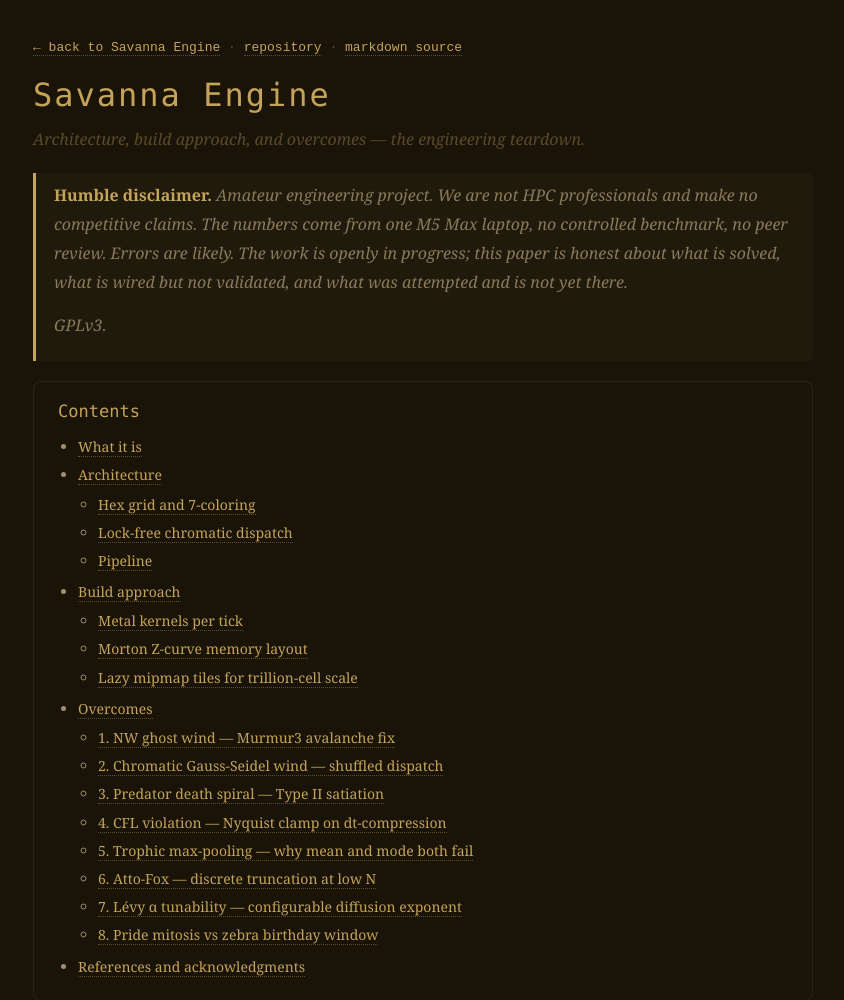
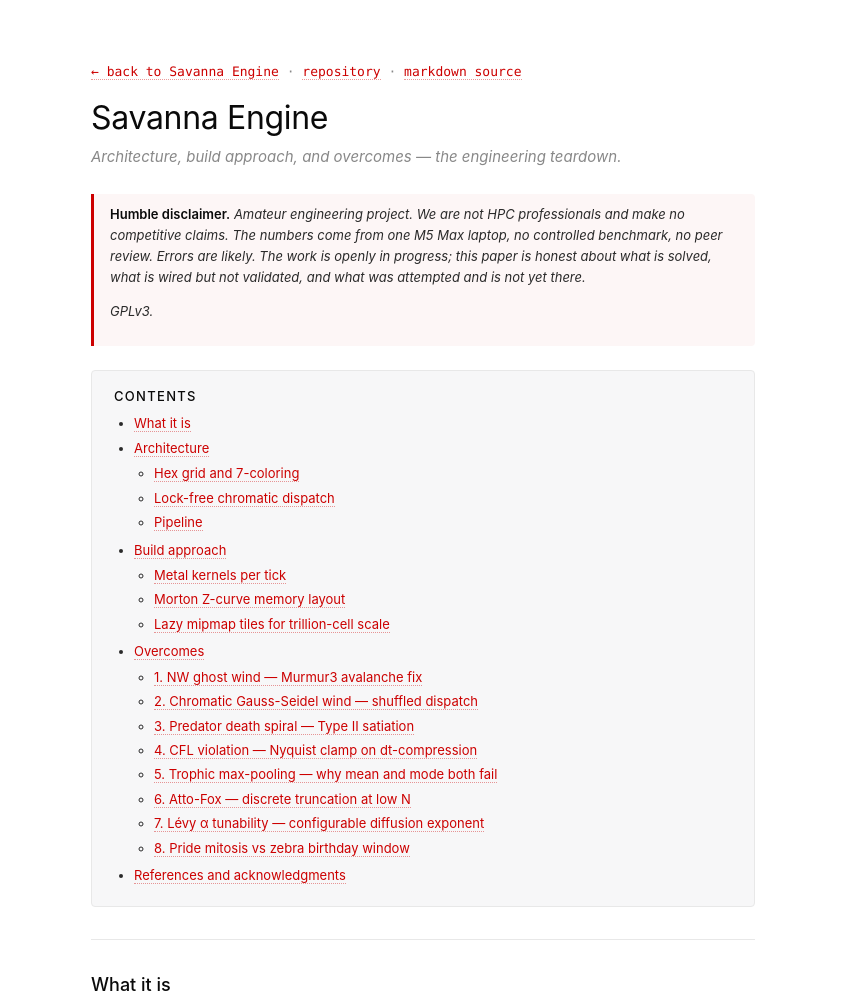
Before and after one commit to norayr-m/savanna-engine, a plain HTML site: page whitepaper.html in a window 1280 px wide. Shown: the top 1000 px of the page, without its empty margins (217-1061 px from the left). Drawn offline with Linux system fonts and the light colour scheme.

Commit message:
re-skin whitepaper.html to minimal-light (Norayr 2026-05-02 directive)
White-paper class schema: white background, near-black body, single red
accent (#cc0000) for emphasis only. Replaces the gold-on-dark theme.
Gold-on-dark is retained for the canonical assembly elsewhere (decks,
demos, dashboards, presentation HTML).

Co-Authored-By: Claude Opus 4.7 (1M context) <noreply@anthropic.com>

```diff
--- a/whitepaper.html
+++ b/whitepaper.html
@@ -6,34 +6,36 @@
 <title>Savanna Engine — Architecture, Build Approach, and Overcomes</title>
 <style>
   * { margin: 0; padding: 0; box-sizing: border-box; }
-  body { background: #1a1408; color: #a09070; font: 16px/1.8 'Georgia', serif; padding: 40px 20px; max-width: 820px; margin: 0 auto; }
-  h1 { color: #c4a35a; font: 32px/1.3 'SF Mono', 'Menlo', 'Courier New', monospace; letter-spacing: 2px; margin-bottom: 8px; }
-  h2 { color: #c4a35a; font: 22px/1.4 'SF Mono', 'Menlo', 'Courier New', monospace; margin: 36px 0 12px; border-bottom: 1px solid rgba(138,122,90,0.2); padding-bottom: 6px; }
-  h3 { color: #8a7a5a; font: 17px/1.4 'SF Mono', 'Menlo', 'Courier New', monospace; margin: 24px 0 10px; }
-  p { margin-bottom: 14px; }
-  ul, ol { margin: 10px 0 14px 28px; }
-  li { margin: 6px 0; }
-  a { color: #c4a35a; text-decoration: none; border-bottom: 1px dotted rgba(196,163,90,0.4); }
-  a:hover { border-bottom-color: #c4a35a; }
-  code { background: rgba(138,122,90,0.15); padding: 2px 6px; border-radius: 3px; font: 14px 'SF Mono', monospace; color: #c4a35a; }
-  pre { background: rgba(26,20,8,0.9); border: 1px solid rgba(138,122,90,0.2); border-radius: 8px; padding: 14px 18px; overflow-x: auto; margin: 14px 0; font: 13px/1.6 'SF Mono', 'Menlo', monospace; color: #8a7a5a; }
-  pre code { background: none; padding: 0; color: #c4a35a; font-size: inherit; }
-  blockquote { border-left: 3px solid #c4a35a; padding: 8px 18px; margin: 14px 0; color: #8a7a5a; font-style: italic; background: rgba(138,122,90,0.06); border-radius: 0 6px 6px 0; }
-  blockquote strong { color: #c4a35a; font-style: normal; }
-  table { border-collapse: collapse; width: 100%; margin: 14px 0; font: 14px 'SF Mono', monospace; }
-  th, td { text-align: left; padding: 6px 12px; border-bottom: 1px solid rgba(138,122,90,0.15); }
-  th { color: #c4a35a; }
-  hr { border: none; border-top: 1px solid rgba(138,122,90,0.2); margin: 30px 0; }
-  .subtitle { color: #5a4a2a; font-style: italic; margin-bottom: 20px; font-size: 16px; }
-  .toc { background: rgba(26,20,8,0.6); border: 1px solid rgba(138,122,90,0.15); border-radius: 8px; padding: 18px 24px; margin: 20px 0 30px; }
-  .toc h2 { font-size: 17px; margin: 0 0 10px; border: none; padding: 0; }
-  .toc ul { margin: 0 0 0 20px; font-size: 14px; }
+  body { background: #ffffff; color: #1a1a1a; font-family: 'Inter', system-ui, -apple-system, sans-serif; -webkit-font-smoothing: antialiased; font-size: 15px; line-height: 1.65; padding: 64px 48px; max-width: 760px; margin: 0 auto; }
+  h1 { color: #0a0a0a; font-weight: 400; font-size: 32px; line-height: 1.2; letter-spacing: -0.01em; margin: 0 0 8px; }
+  h2 { color: #0a0a0a; font-weight: 500; font-size: 18px; line-height: 1.4; margin: 32px 0 12px; }
+  h3 { color: #0a0a0a; font-weight: 500; font-size: 15px; line-height: 1.4; margin: 24px 0 10px; }
+  p { color: #2a2a2a; margin: 0 0 14px; }
+  ul, ol { margin: 10px 0 14px 22px; }
+  li { color: #2a2a2a; margin: 6px 0; }
+  a { color: #cc0000; text-decoration: none; border-bottom: 1px dotted rgba(204,0,0,0.4); }
+  a:hover { border-bottom-color: #cc0000; }
+  em { color: #cc0000; font-style: italic; }
+  strong { color: #0a0a0a; font-weight: 600; }
+  code { font-family: 'SF Mono', 'Menlo', 'Courier New', monospace; font-size: 13px; background: #f7f7f8; padding: 2px 6px; border-radius: 3px; color: #1a1a1a; }
+  pre { background: #f7f7f8; border-left: 3px solid #cc0000; padding: 14px 18px; border-radius: 4px; overflow-x: auto; margin: 16px 0; font: 13px/1.6 'SF Mono', 'Menlo', 'Courier New', monospace; color: #1a1a1a; }
+  pre code { background: none; padding: 0; color: #1a1a1a; font-size: inherit; }
+  blockquote { border-left: 3px solid #cc0000; padding: 10px 16px; margin: 24px 0; font-size: 13px; line-height: 1.6; color: #555; background: #fdf6f6; font-style: italic; border-radius: 0 4px 4px 0; }
+  blockquote strong { color: #0a0a0a; font-style: normal; }
+  table { width: 100%; border-collapse: collapse; margin: 16px 0; font-size: 13px; }
+  th, td { padding: 8px 12px; text-align: left; border-bottom: 1px solid #e8e8e8; }
+  th { color: #0a0a0a; font-weight: 500; font-size: 11px; letter-spacing: 0.1em; text-transform: uppercase; }
+  hr { border: none; border-top: 1px solid #e8e8e8; margin: 32px 0; }
+  .subtitle { color: #888; font-style: italic; margin-bottom: 20px; font-size: 15px; }
+  .toc { background: #f7f7f8; border: 1px solid #e8e8e8; border-radius: 4px; padding: 16px 22px; margin: 20px 0 30px; }
+  .toc h2 { font-size: 13px; margin: 0 0 8px; border: none; padding: 0; font-weight: 500; letter-spacing: 0.1em; text-transform: uppercase; color: #0a0a0a; }
+  .toc ul { margin: 0 0 0 20px; font-size: 13px; }
   .toc li { margin: 3px 0; }
   .toc ul ul { margin-top: 4px; margin-bottom: 6px; }
-  .hl { color: #c4a35a; font-weight: bold; }
-  .credit { color: #5a4a2a; font-size: 13px; border-top: 1px solid rgba(138,122,90,0.15); padding-top: 18px; margin-top: 30px; }
-  .nav { color: #5a4a2a; font: 13px 'SF Mono', monospace; margin-bottom: 20px; }
-  .nav a { color: #c4a35a; }
+  .hl { color: #cc0000; font-weight: 600; }
+  .credit { color: #888; font-size: 11px; border-top: 1px solid #e8e8e8; padding-top: 16px; margin-top: 56px; }
+  .nav { color: #888; font: 13px 'SF Mono', 'Menlo', monospace; margin-bottom: 20px; }
+  .nav a { color: #cc0000; }
   h2[id], h3[id] { scroll-margin-top: 20px; }
 </style>
 </head>
```
